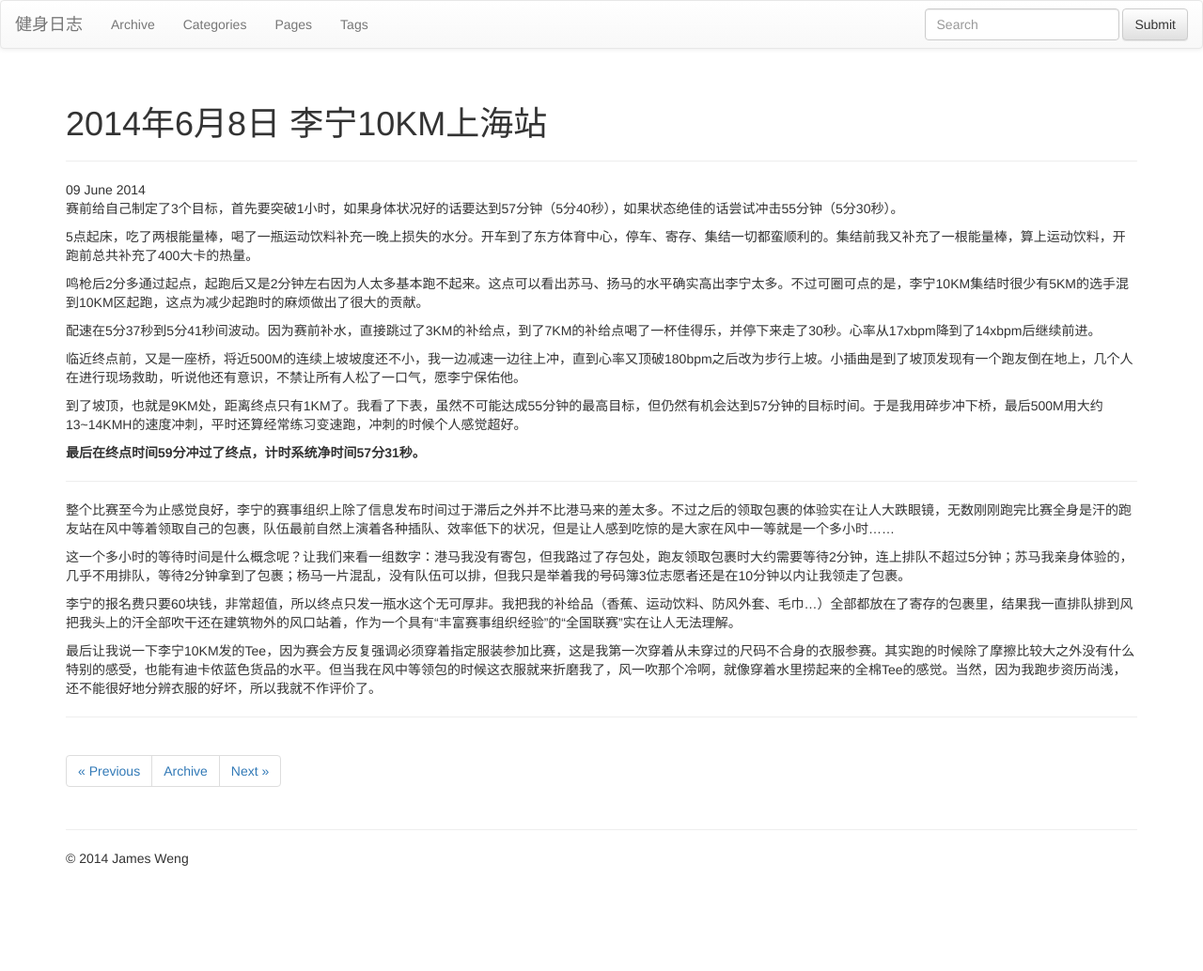
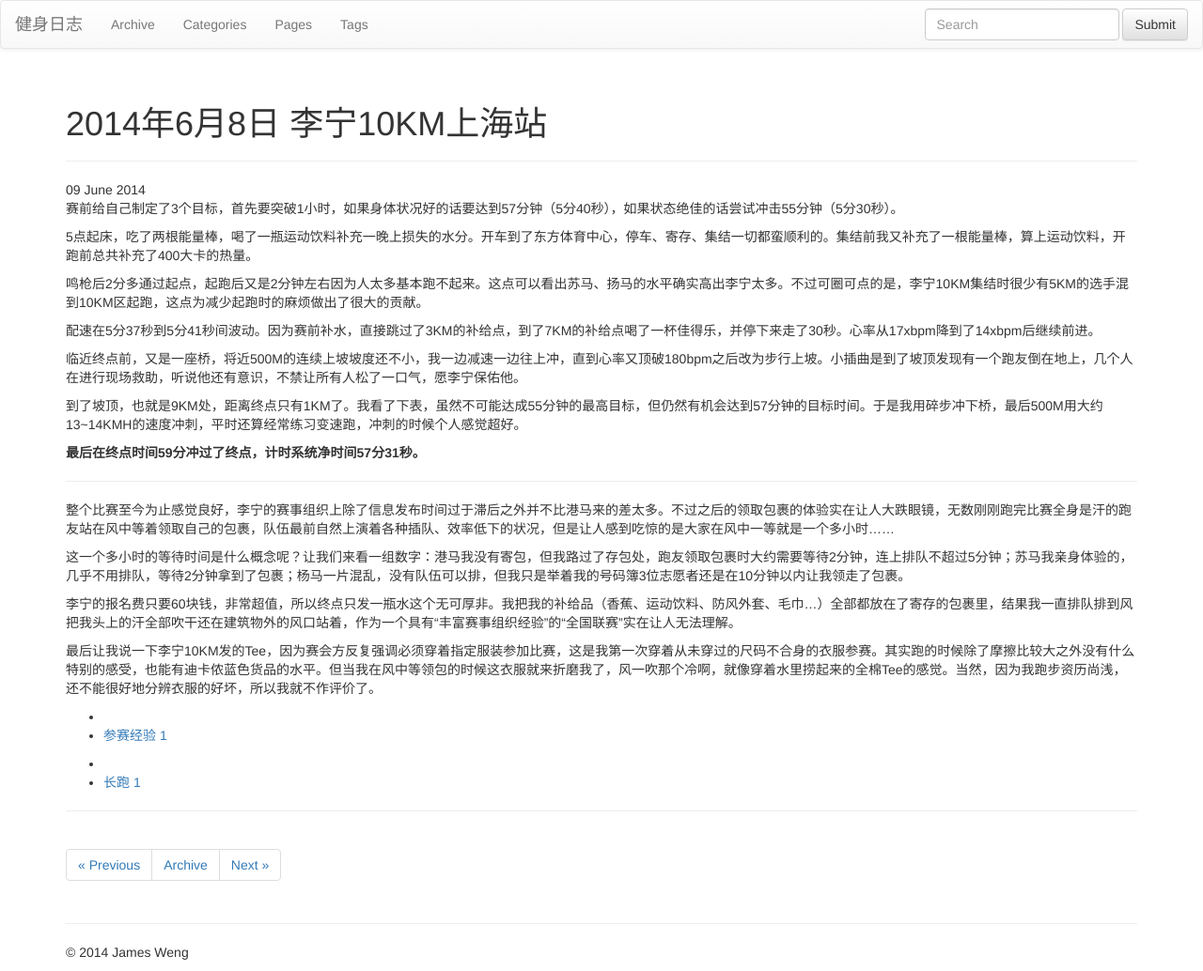
Before and after one commit to wengzhiwen/wengzhiwen.github.io, a Jekyll site: the page built from _posts/2014-06-09-Lining-10km.md, in a window 1280 px wide. Shown: the whole page at 94% size. Built offline with Jekyll 4.4.1, drawn with Linux system fonts in a browser that asks for light colours; nearby versions of some CDN libraries; library files that are not in the unit come from our copies; before the commit the page ends 934 px from its top, so only the background shows below that.

Commit message:
add category

```diff
--- a/_posts/2014-06-09-Lining-10km.md
+++ b/_posts/2014-06-09-Lining-10km.md
@@ -2,7 +2,9 @@
 layout: post
 title: 2014年6月8日 李宁10KM上海站
 date: '2014-06-09T10:41:18+08:00'
-tags: []
+tags: [长跑]
+category: [参赛经验]
+
 tumblr_url: http://fitlogs.tumblr.com/post/88235564837/2014-6-8-10km
 ---
 赛前给自己制定了3个目标，首先要突破1小时，如果身体状况好的话要达到57分钟（5分40秒），如果状态绝佳的话尝试冲击55分钟（5分30秒）。
```
